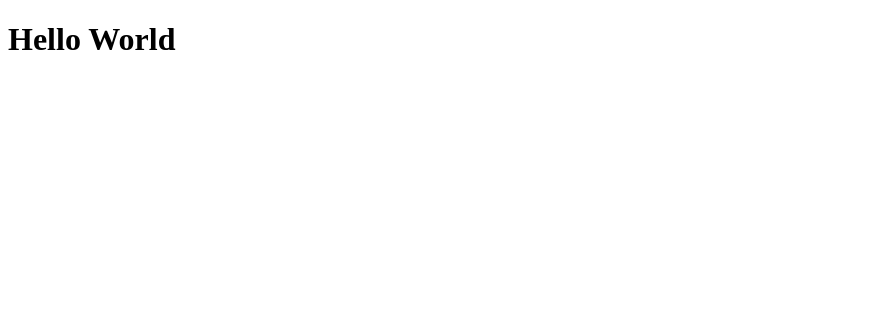
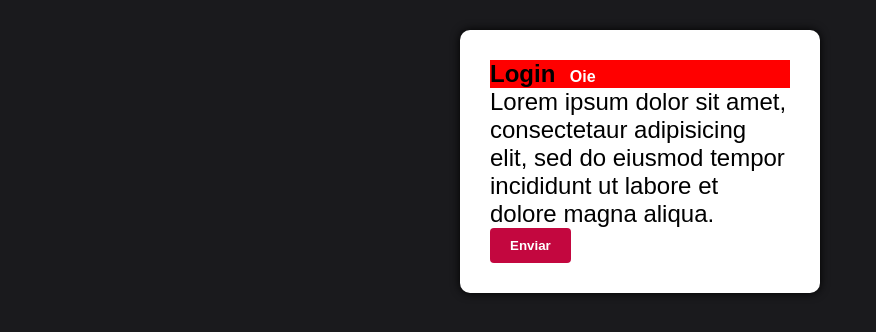
Before and after one commit to FlavioGP/react-base, a React (Create React App) app: page / in a window 1280 px wide. Shown: the top 332 px of the page, without its empty margins (0-876 px from the left). Built offline with nearby package versions, Linux system fonts and the light colour scheme.

Commit message:
adcionando styled-components

```diff
--- a/package.json
+++ b/package.json
@@ -9,6 +9,7 @@
     "react": "^18.2.0",
     "react-dom": "^18.2.0",
     "react-scripts": "5.0.1",
+    "styled-components": "^5.3.5",
     "svgo": "^2.8.0",
     "web-vitals": "^2.1.4"
   },
--- a/src/App.js
+++ b/src/App.js
@@ -1,6 +1,14 @@
+import React from "react";
+import GlobalStyles from "./styles/GlobalStyles";
+import Login from './pages/login'
 
 function App() {
-  return (<h1>Hello World</h1>);
+  return (
+    <>
+    <Login />
+    <GlobalStyles />
+    </>
+  );
 }
 
 export default App;
--- /dev/null
+++ b/src/config/colors.js
@@ -0,0 +1,7 @@
+export const primaryColor = '#C3073F';
+export const primaryDarkColor = '#1A1A1D';
+
+export const successColor = '#0197F6';
+export const infoColor = '#0197F6';
+export const errorColor = '#F2AF29';
+export const warningColor = '#F2AF29';
--- /dev/null
+++ b/src/pages/login/index.js
@@ -0,0 +1,16 @@
+import React from "react";
+import { Container } from '../../styles/GlobalStyles'
+import { Title, Paragraph } from './styled'
+
+export default function Login(){
+  return(
+    <Container>
+      <Title>
+        Login
+        <small> Oie</small>
+      </Title>
+      <Paragraph> Lorem ipsum dolor sit amet, consectetaur adipisicing elit, sed do eiusmod tempor incididunt ut labore et dolore magna aliqua. </Paragraph>
+      <button type="button"> Enviar </button>
+    </Container>
+  );
+}
--- /dev/null
+++ b/src/pages/login/styled.js
@@ -0,0 +1,15 @@
+import styled from "styled-components";
+
+export const Title = styled.h1`
+  background: red;
+
+  small{
+    font-size: 12pt;
+    color: white;
+    margin-left: 10px;
+  }
+`;
+
+export const Paragraph = styled.p`
+  font-size: 18pt;
+`;
--- /dev/null
+++ b/src/styles/GlobalStyles.js
@@ -0,0 +1,51 @@
+import styled, { createGlobalStyle } from 'styled-components';
+import {primaryColor, primaryDarkColor} from '../config/colors'
+
+export default createGlobalStyle`
+
+  *{
+    margin: 0;
+    padding: 0;
+    box-sizing: border-box;
+    outline: none;
+  }
+
+  body {
+    font-family: sans-serif;
+    background: ${primaryDarkColor};
+  }
+
+  html, body, #root{
+    height: 100%;
+  }
+
+  button {
+    cursor: pointer;
+    background: ${primaryColor};
+    color: #fff;
+    padding: 10px 20px;
+    border: none;
+    border-radius: 4px;
+    font-weight: 700;
+  }
+
+  a {
+    text-decoration: none;
+    color: ${primaryColor};
+  }
+
+  ul{
+    list-style: none;
+  }
+
+`;
+
+export const Container = styled.section`
+  max-width: 360px;
+  margin: 30px auto;
+  background: #fff ;
+  padding: 30px;
+  border-radius: 10px;
+  box-shadow: 0 0 10px rgba(0, 0, 0.1);
+
+`;
```
Also changed, not shown: 1 other file (tests, documents, lock files or other folders).
